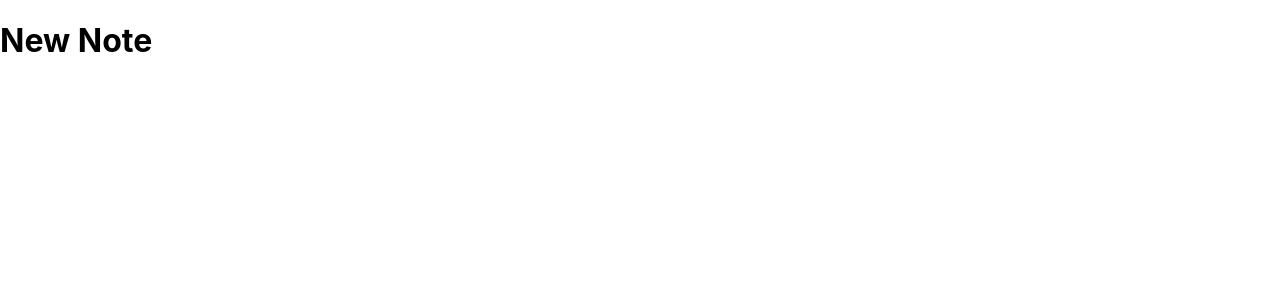
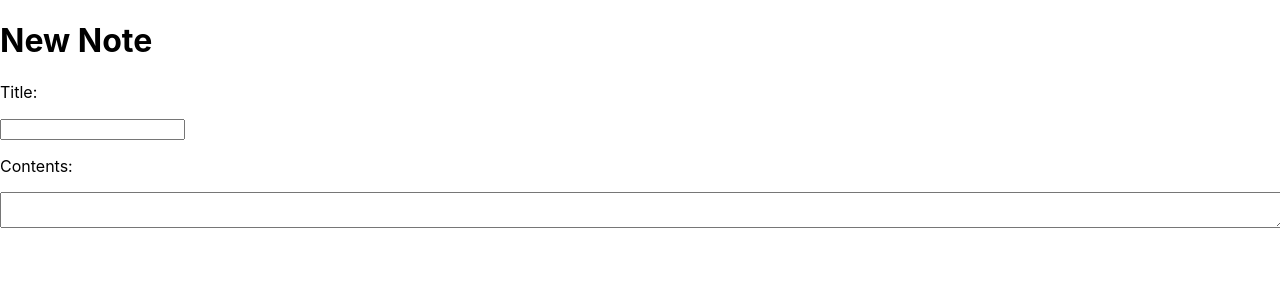
Before and after one commit to roboteng/mvp, a React (Create React App) app: page /new in a window 1280 px wide. Shown: the top 300 px of the page. Built offline with nearby package versions, Linux system fonts and the light colour scheme.

Commit message:
added new note form

```diff
--- /dev/null
+++ b/src/routes/NewNote/NewNote.css
@@ -0,0 +1,13 @@
+
+.field {
+  display: block;
+}
+
+p {
+  display: block;
+}
+
+textarea {
+  width: 100%;
+  height: 100%;
+}
--- a/src/routes/NewNote/NewNote.tsx
+++ b/src/routes/NewNote/NewNote.tsx
@@ -1,9 +1,25 @@
+import './NewNote.css';
+
 export default function NewNote() {
   return (
     <>
-    <div className="header">
-      <h1>New Note</h1>
-    </div>
+      <div className="header">
+        <h1>New Note</h1>
+      </div>
+      <main>
+        <form>
+          <label className="title field">
+            <p>Title:</p>
+            <input type="text"
+            ></input>
+          </label>
+          <label className="contents field">
+            <p>Contents:</p>
+            <textarea
+            ></textarea>
+          </label>
+        </form>
+      </main>
     </>
   );
 }
--- a/src/routes/ViewAll/ViewAll.tsx
+++ b/src/routes/ViewAll/ViewAll.tsx
@@ -1,7 +1,6 @@
 import { Link } from "react-router-dom";
 
 interface ViewAllProps {
-  newNoteCallback: () => void,
 }
 function ViewAll(props: ViewAllProps) {
   return <>
```
